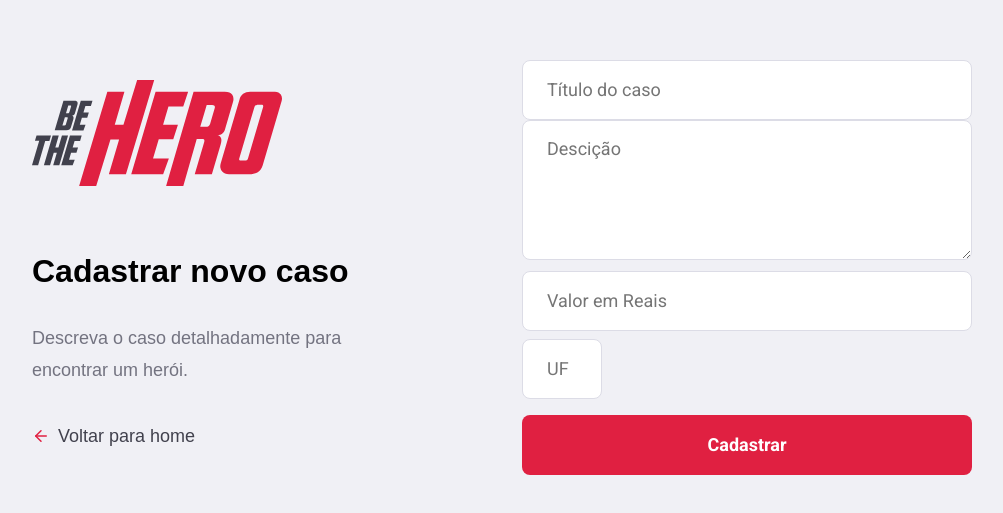
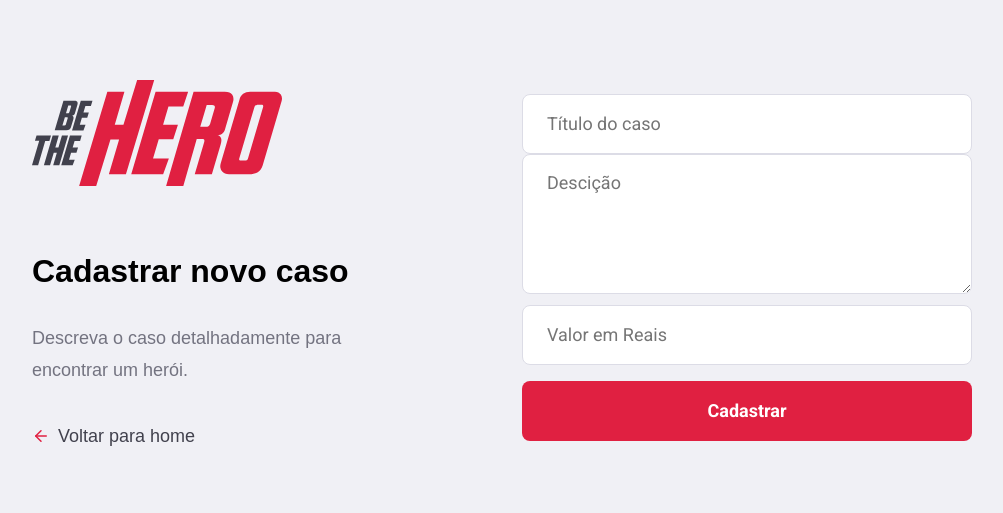
Before and after one commit to jpablolima/theHeroes, a React (Create React App) app in the folder frontend/: page /incidents/new in a window 1280 px wide. Shown: the part 137-650 px from the top of the page, without its empty margins (138-1141 px from the left). Built offline with nearby package versions, Linux system fonts and the light colour scheme.

Commit message:
FrontEnd concluido

```diff
--- a/frontend/src/pages/NewIncident/index.js
+++ b/frontend/src/pages/NewIncident/index.js
@@ -71,7 +71,7 @@ export default function NewIncident(){
                   />
 
 
-            <input placeholder="UF" style={{width:80}}/>
+
             <button className="button" type="submit">Cadastrar</button>
 
         </form>
```
Also changed, not shown: 1 other file (tests, documents, lock files or other folders).
